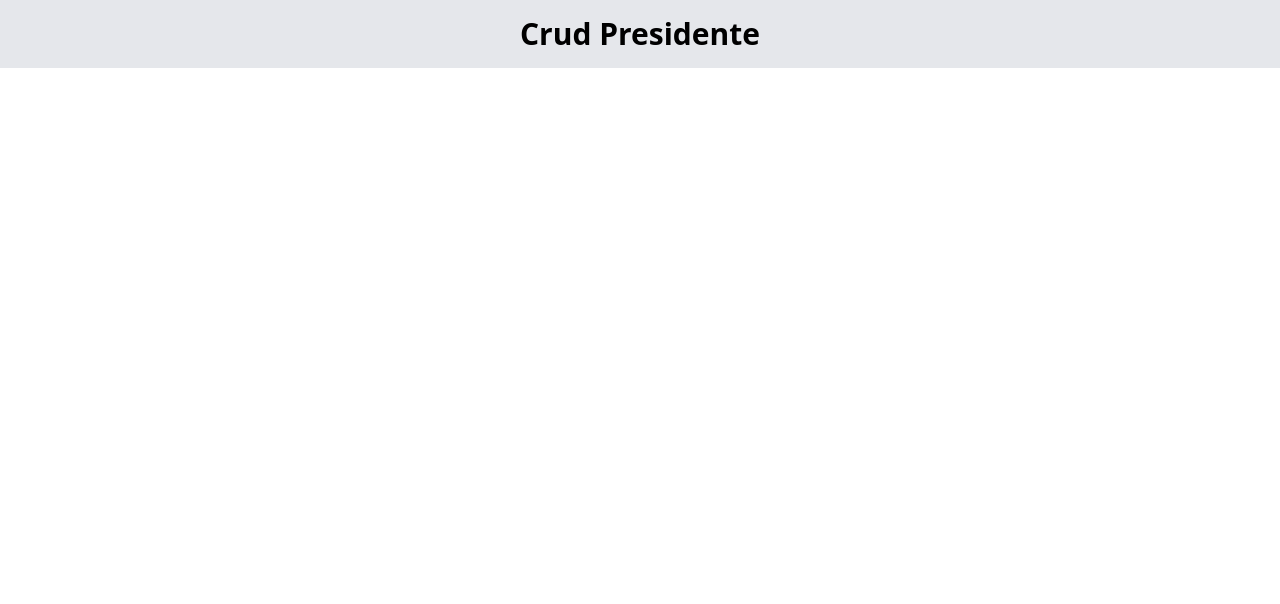
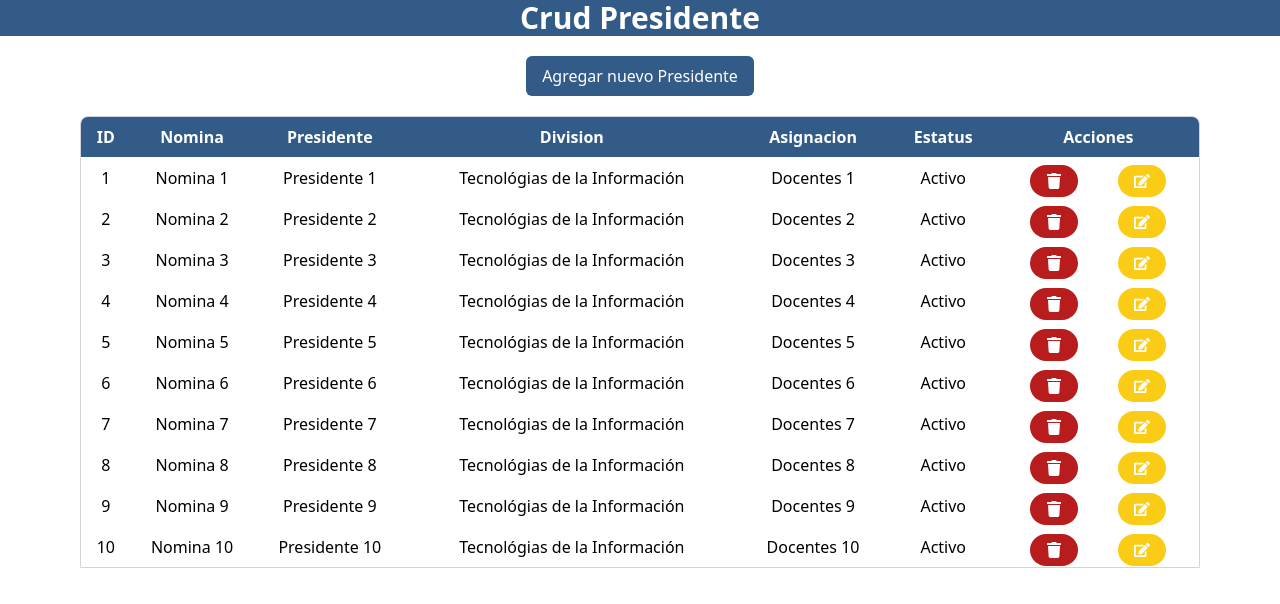
Before and after one commit to RicardojCh10/SGE_Equipo, a React (Create React App) app in the folder sge/: page /crudPresidente in a window 1280 px wide. Shown: the top 604 px of the page. Built offline with nearby package versions, Linux system fonts and the light colour scheme.

Commit message:
Se Suben CRUDs

```diff
--- a/sge/package.json
+++ b/sge/package.json
@@ -8,6 +8,7 @@
     "@testing-library/user-event": "^13.5.0",
     "react": "^18.2.0",
     "react-dom": "^18.2.0",
+    "react-icons": "^5.0.1",
     "react-router-dom": "^6.22.1",
     "react-scripts": "5.0.1",
     "web-vitals": "^2.1.4"
--- a/sge/src/pages/CrudDireccion.js
+++ b/sge/src/pages/CrudDireccion.js
@@ -1,11 +1,63 @@
 import React from 'react';
+import { FaTrash, FaEdit } from 'react-icons/fa';
 
 function CrudDireccion() {
-  return (
-    <div className="bg-gray-200 p-4">
-      <h1 className="text-3xl font-bold text-center">Crud Direccion</h1>
-    </div>
-  );
+    return (
+        <>
+            <div className="bg-[#325b87]">
+                <h1 className="text-3xl font-bold text-center text-white">Crud Direccion</h1>
+            </div>
+
+            <div className="mt-5 mx-auto max-w-2xl">
+                <button
+                    type="button"
+                    className="block mx-auto bg-[#325b87] text-white px-4 py-2 rounded-md hover:bg-blue-600 focus:outline-none focus:bg-blue-600"
+                >
+                    Agregar nuevo Directivo
+                </button>
+            </div>
+
+            <div className="mt-5 mx-20 overflow-auto h-250 border-separate border border-gray-300 bg-gray-200 rounded-t-lg items-center">
+                <table className="w-full table-auto bg-gray-200 rounded-t-lg">
+                    <thead className="text-center text-white bg-[#325b87]">
+                        <tr>
+                            <th className="p-2">ID</th>
+                            <th className="p-2">Nomina</th>
+                            <th className="p-2">Directivo</th>
+                            <th className="p-2">Carrera</th>
+                            <th className="p-2">Estatus</th>
+                            <th className="p-2">Acciones</th>
+                        </tr>
+                    </thead>
+                    <tbody className="text-center bg-white">
+                        {[...Array(10)].map((_, index) => (
+                            <tr key={index}>
+                                <td>{index + 1}</td>
+                                <td>Nomina {index + 1}</td>
+                                <td>Directivo {index + 1}</td>
+                                <td>Ingenieria</td>
+                                <td>Activo</td>
+                                <td className="pt-2 flex justify-center space-x-10">
+                                    <button
+                                        type="button"
+                                        className="bg-red-700 text-white px-4 py-2 rounded-full hover:bg-red-800 focus:outline-none focus:ring-4 focus:ring-red-300"
+                                    >
+                                        <FaTrash />
+                                    </button>
+                                    <button
+                                        type="button"
+                                        className="bg-yellow-400 text-white px-4 py-2 rounded-full hover:bg-yellow-500 focus:outline-none focus:ring-4 focus:ring-yellow-300"
+                                    >
+                                        <FaEdit />
+                                    </button>
+                                </td>
+                            </tr>
+                        ))}
+                    </tbody>
+                </table>
+            </div>
+        </>
+    );
 }
 
 export default CrudDireccion;
--- a/sge/src/pages/CrudDocente.js
+++ b/sge/src/pages/CrudDocente.js
@@ -1,11 +1,65 @@
 import React from 'react';
+import { FaTrash, FaEdit } from 'react-icons/fa';
 
 function CrudDocente() {
-  return (
-    <div className="bg-gray-200 p-4">
-      <h1 className="text-3xl font-bold text-center">Crud Docente</h1>
-    </div>
-  );
+    return (
+        <>
+            <div className="bg-[#325b87]">
+                <h1 className="text-3xl font-bold text-center text-white">Crud Docente</h1>
+            </div>
+
+            <div className="mt-5 mx-auto max-w-2xl">
+                <button
+                    type="button"
+                    className="block mx-auto bg-[#325b87] text-white px-4 py-2 rounded-md hover:bg-blue-600 focus:outline-none focus:bg-blue-600"
+                >
+                    Agregar nuevo Docente
+                </button>
+            </div>
+
+            <div className="mt-5 mx-20 overflow-auto h-250 border-separate border border-gray-300 bg-gray-200 rounded-t-lg items-center">
+                <table className="w-full table-auto bg-gray-200 rounded-t-lg">
+                    <thead className="text-center text-white bg-[#325b87]">
+                        <tr>
+                            <th className="p-2">ID</th>
+                            <th className="p-2">Nomina</th>
+                            <th className="p-2">Docente</th>
+                            <th className="p-2">Carrera</th>
+                            <th className="p-2">Proyectos</th>
+                            <th className="p-2">Estatus</th>
+                            <th className="p-2">Acciones</th>
+                        </tr>
+                    </thead>
+                    <tbody className="text-center bg-white">
+                        {[...Array(10)].map((_, index) => (
+                            <tr key={index}>
+                                <td>{index + 1}</td>
+                                <td>Nomina {index + 1}</td>
+                                <td>Docente {index + 1}</td>
+                                <td>Desarrollo de Software</td>
+                                <td>Proyectos {index + 1}</td>
+                                <td>Activo</td>
+                                <td className="pt-2 flex justify-center space-x-10">
+                                    <button
+                                        type="button"
+                                        className="bg-red-700 text-white px-4 py-2 rounded-full hover:bg-red-800 focus:outline-none focus:ring-4 focus:ring-red-300"
+                                    >
+                                        <FaTrash />
+                                    </button>
+                                    <button
+                                        type="button"
+                                        className="bg-yellow-400 text-white px-4 py-2 rounded-full hover:bg-yellow-500 focus:outline-none focus:ring-4 focus:ring-yellow-300"
+                                    >
+                                        <FaEdit />
+                                    </button>
+                                </td>
+                            </tr>
+                        ))}
+                    </tbody>
+                </table>
+            </div>
+        </>
+    );
 }
 
 export default CrudDocente;
--- a/sge/src/pages/CrudPresidente.js
+++ b/sge/src/pages/CrudPresidente.js
@@ -1,10 +1,65 @@
 import React from 'react';
+import { FaTrash, FaEdit } from 'react-icons/fa';
+
 
 function CrudPresidente() {
   return (
-    <div className="bg-gray-200 p-4">
-      <h1 className="text-3xl font-bold text-center">Crud Presidente</h1>
+    <>
+    <div className="bg-[#325b87]">
+        <h1 className="text-3xl font-bold text-center text-white">Crud Presidente</h1>
     </div>
+
+    <div className="mt-5 mx-auto max-w-2xl">
+        <button
+            type="button"
+            className="block mx-auto bg-[#325b87] text-white px-4 py-2 rounded-md hover:bg-blue-600 focus:outline-none focus:bg-blue-600"
+        >
+            Agregar nuevo Presidente
+        </button>
+    </div>
+
+    <div className="mt-5 mx-20 overflow-auto h-250 border-separate border border-gray-300 bg-gray-200 rounded-t-lg items-center">
+        <table className="w-full table-auto bg-gray-200 rounded-t-lg">
+            <thead className="text-center text-white bg-[#325b87]">
+                <tr>
+                    <th className="p-2">ID</th>
+                    <th className="p-2">Nomina</th>
+                    <th className="p-2">Presidente</th>
+                    <th className="p-2">Division</th>
+                    <th className="p-2">Asignacion</th>
+                    <th className="p-2">Estatus</th>
+                    <th className="p-2">Acciones</th>
+                </tr>
+            </thead>
+            <tbody className="text-center bg-white">
+                {[...Array(10)].map((_, index) => (
+                    <tr key={index}>
+                        <td>{index + 1}</td>
+                        <td>Nomina {index + 1}</td>
+                        <td>Presidente {index + 1}</td>
+                        <td>Tecnológias de la Información</td>
+                        <td>Docentes {index + 1}</td>
+                        <td>Activo</td>
+                        <td className="pt-2 flex justify-center space-x-10">
+                            <button
+                                type="button"
+                                className="bg-red-700 text-white px-4 py-2 rounded-full hover:bg-red-800 focus:outline-none focus:ring-4 focus:ring-red-300"
+                            >
+                                <FaTrash />
+                            </button>
+                            <button
+                                type="button"
+                                className="bg-yellow-400 text-white px-4 py-2 rounded-full hover:bg-yellow-500 focus:outline-none focus:ring-4 focus:ring-yellow-300"
+                            >
+                                <FaEdit />
+                            </button>
+                        </td>
+                    </tr>
+                ))}
+            </tbody>
+        </table>
+    </div>
+</>
   );
 }
 
```
Also changed, not shown: 1 other file (tests, documents, lock files or other folders).
